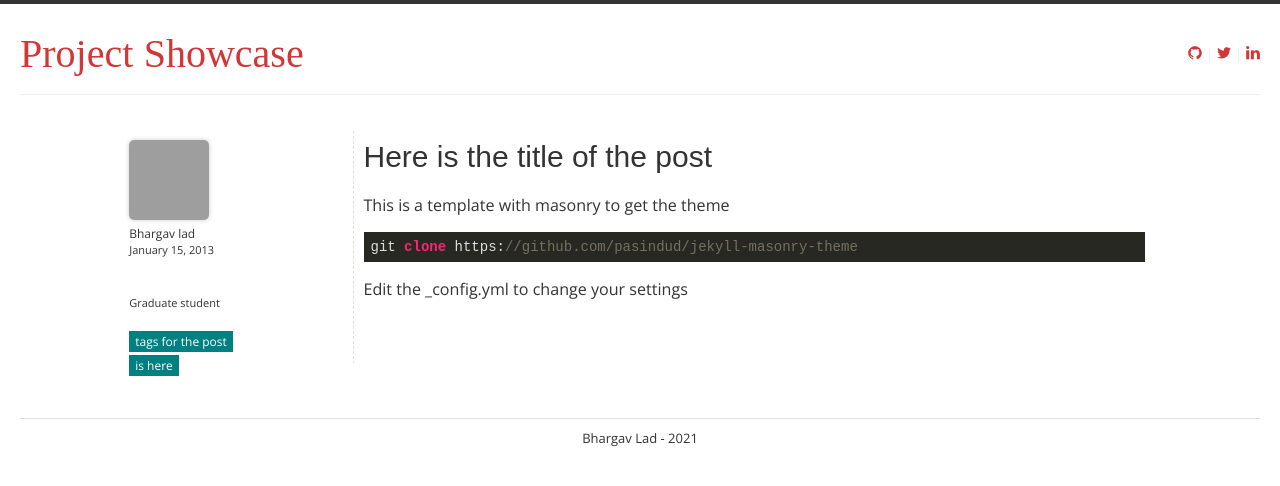
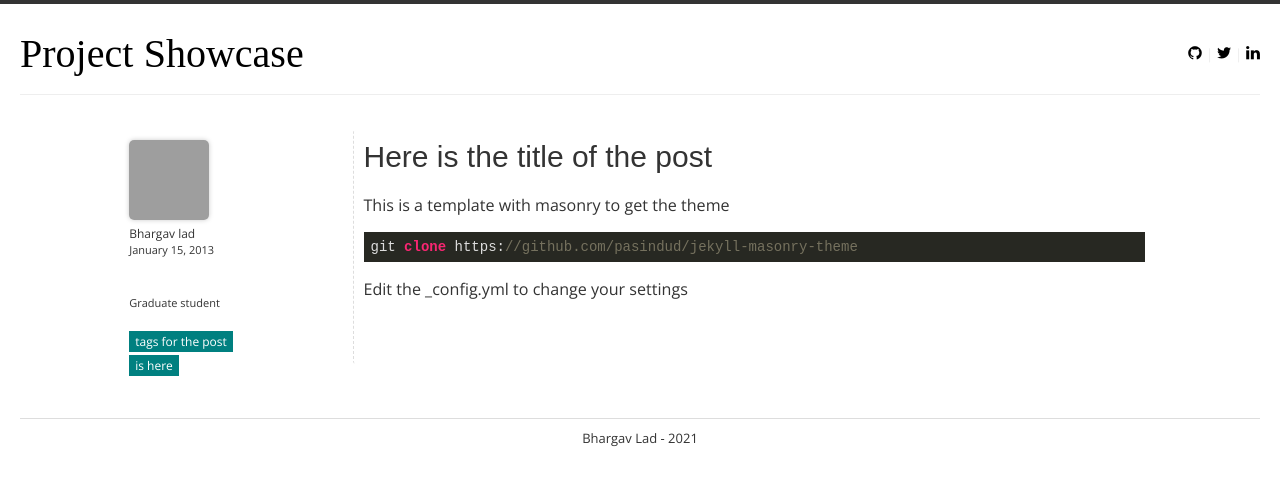
Before and after one commit to isbhargav/showcase, a Jekyll site: the page built from _posts/2013-01-15-start-bloggin.md, in a window 1280 px wide. Shown: the top 486 px of the page. Built offline with Jekyll 4.4.1, drawn with Linux system fonts in a browser that asks for light colours; some web fonts are replaced; comment, search, counter and statistics services are not loaded; grey boxes are pictures that could not be loaded.

Commit message:
Update main.css

```diff
--- a/css/main.css
+++ b/css/main.css
@@ -45,7 +45,7 @@ a {
 /*
 	color: rgba(80, 160, 228);
 	font-size: 100%;*/
-	color: #00A550;
+	color: #0042a5;
 	text-decoration: none;
 }
 
@@ -89,12 +89,12 @@ h1 {
 }
 
 #links a {
-	color: #D23636;
+	color: #000000;
 }
 
 #logo a {
     font-size: 40px;
-    color: #D23636;
+    color: #000000;
     text-decoration: none;
     font-family: "Doppio One";
 }
@@ -170,16 +170,21 @@ box-shadow: 0px 1px 2px rgba(0, 0, 0, 0.15); */
 
 }
 .post-title {
-	margin: 0px 0px 8px 0px;
+	/* margin: 0px 0px 8px 0px;
 	line-height: 20px;
-	font-size: 20px;padding: 10px;
+	font-size: 20px;padding: 10px; */
+	font-size: 1.4rem;
+	margin: 0;
 }
 
 .post-image{
-	display;
+	/* display;
 	box-shadow: 0 0px 0px #cccccc;
 	border-radius: 0px;
-    	//margin: 10px 0px 10px 0px;
+		//margin: 10px 0px 10px 0px; */
+		max-width: 100%;
+vertical-align: middle;
+box-sizing: border-box;
 }
 
 .post-date {
@@ -188,12 +193,17 @@ box-shadow: 0px 1px 2px rgba(0, 0, 0, 0.15); */
 }
 
 .post-content {
-	margin-top: 10px;
+	/* margin-top: 10px;
 	font-size: 13px;
 
 	padding: 20px 30px;
 	background: url('http://wpexplorer-demos.com/fabulous/wp-content/themes/wpex-fabulous/images/entry-meta-shadow.png') no-repeat scroll center top #FBFBFB;
-	border-radius: 0px 0px 3px 3px;
+	border-radius: 0px 0px 3px 3px; */
+	font-size: 16px;
+	line-height: 1.8;
+	margin-top: .6rem;
+margin-bottom: .6rem;
+color: rgb(129, 129, 129);
 }
 
 #side-bar {
```
